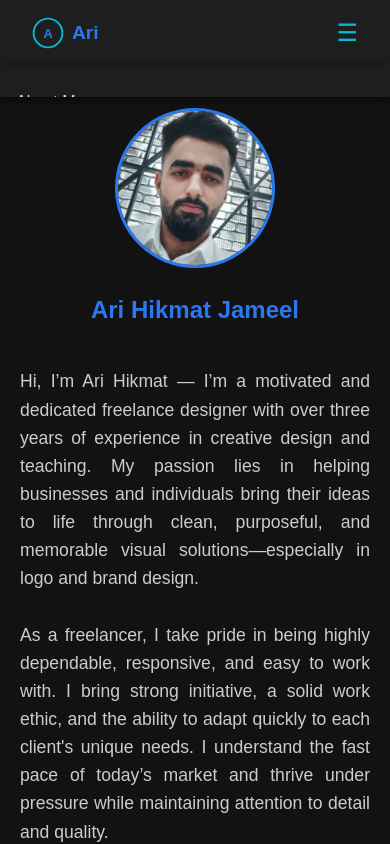
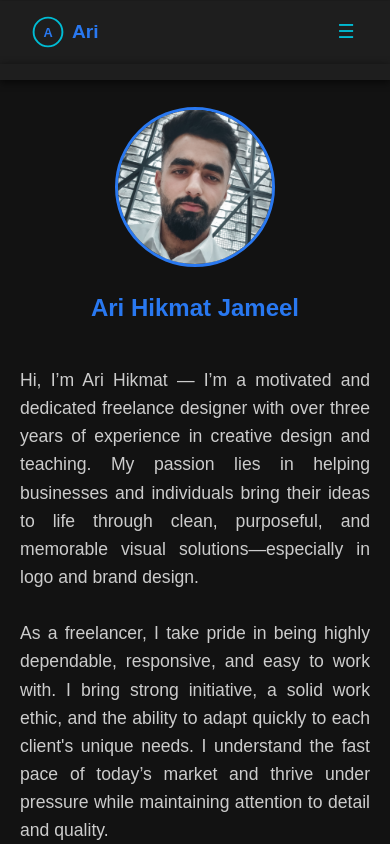
Before and after one commit to AriGulli/Portfolio, a plain HTML site: page index.html in a window 390 px wide. Shown: the top 844 px of the page. Drawn offline with Linux system fonts and the light colour scheme; files whose address does not match are found by name.

Commit message:
Add files via upload

```diff
--- a/styles.css
+++ b/styles.css
@@ -80,36 +80,49 @@ nav {
 
 /* Mobile styles */
 @media (max-width: 768px) {
+  .navbar {
+    padding: 0.3rem 1rem; /* Reduce vertical space */
+    height: 50px;          /* Set a smaller height */
+  }
+
   .hamburger {
     display: block;
+    font-size: 1.2rem;     /* Optional: shrink menu icon */
+    padding: 0.2rem;
   }
+
   .links {
     display: flex;
     flex-direction: column;
     width: 100%;
-    background: #1E1E1E; /* dark background */
+    background: #1E1E1E;
     position: absolute;
     top: 100%;
     left: 0;
-    padding: 1rem;
+    padding: 0.5rem 1rem; /* reduce padding here too */
     box-shadow: 0 2px 8px rgba(0,0,0,0.7);
     overflow: hidden;
     max-height: 0;
     transition: max-height 0.3s ease;
     z-index: 1001;
   }
+
   .links.active {
-    max-height: 500px; /* enough height to show all links */
+    max-height: 500px;
   }
+
   .links a {
-    padding: 0.5rem 0;
+    padding: 0.3rem 0;
     color: #E0E0E0;
+    font-size: 0.9rem; /* Slightly smaller text */
   }
+
   .links a:hover,
   .links a.active {
     color: #00BCD4;
   }
 }
+
 
 /* Your other existing styles below (unchanged) */
 main {
```
